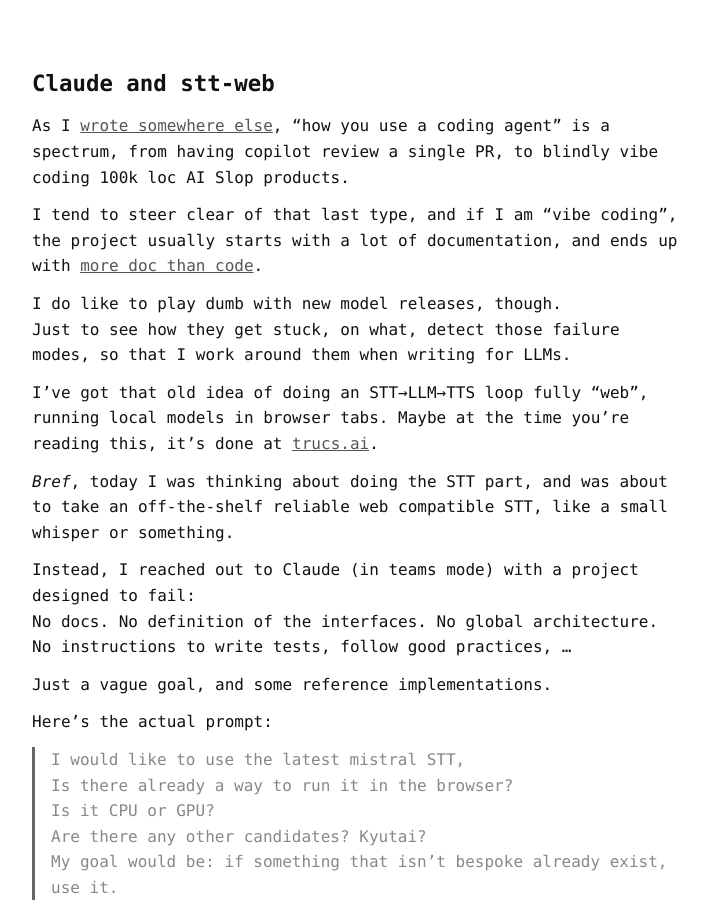
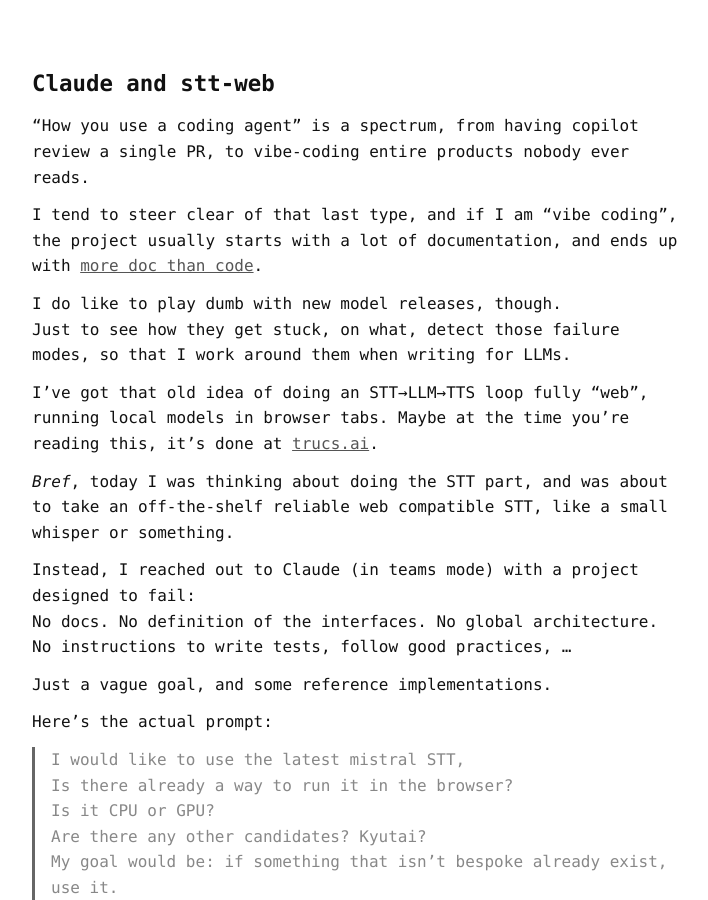
Before and after one commit to idle-intelligence/trucs.ai, a Jekyll site: the page built from blog/claude-and-stt-web.md, in a window 1280 px wide and 900 px high. Shown: the whole window, without its empty margins (284-992 px from the left). Built offline with Jekyll 4.4.1, drawn with Linux system fonts in a browser that asks for light colours; some of the changed text lies outside the part shown.

Commit message:
blog: remove the AI-maximalist post; reword the stt-web and swarm lines (#24)

```diff
--- a/blog/claude-and-stt-web.md
+++ b/blog/claude-and-stt-web.md
@@ -5,10 +5,9 @@
 
 # Claude and stt-web
 
-As I [wrote somewhere else](/blog/are-you-an-ai-maximalist),
-"how you use a coding agent" is a spectrum,
+"How you use a coding agent" is a spectrum,
 from having copilot review a single PR,
-to blindly vibe coding 100k loc AI Slop products.
+to vibe-coding entire products nobody ever reads.
 
 I tend to steer clear of that last type,
 and if I am "vibe coding",
@@ -86,8 +85,6 @@
 
 You can test the result at [trucs.ai/stt](/stt/).
 
-Did _I_ fail? Not sure if AI Slop or not, haven't read [the code](https://github.com/idle-intelligence/stt-web) yet.
-
 ---
 
 P.S.: the actual team definition, maybe that's what made the difference:
```
Also changed, not shown: blog/are-you-an-ai-maximalist.md (deleted, +0 -32 lines), blog/claude-and-the-swarm-1-ml-team.md (+2 -2 lines), blog/index.md (+0 -1 lines).
